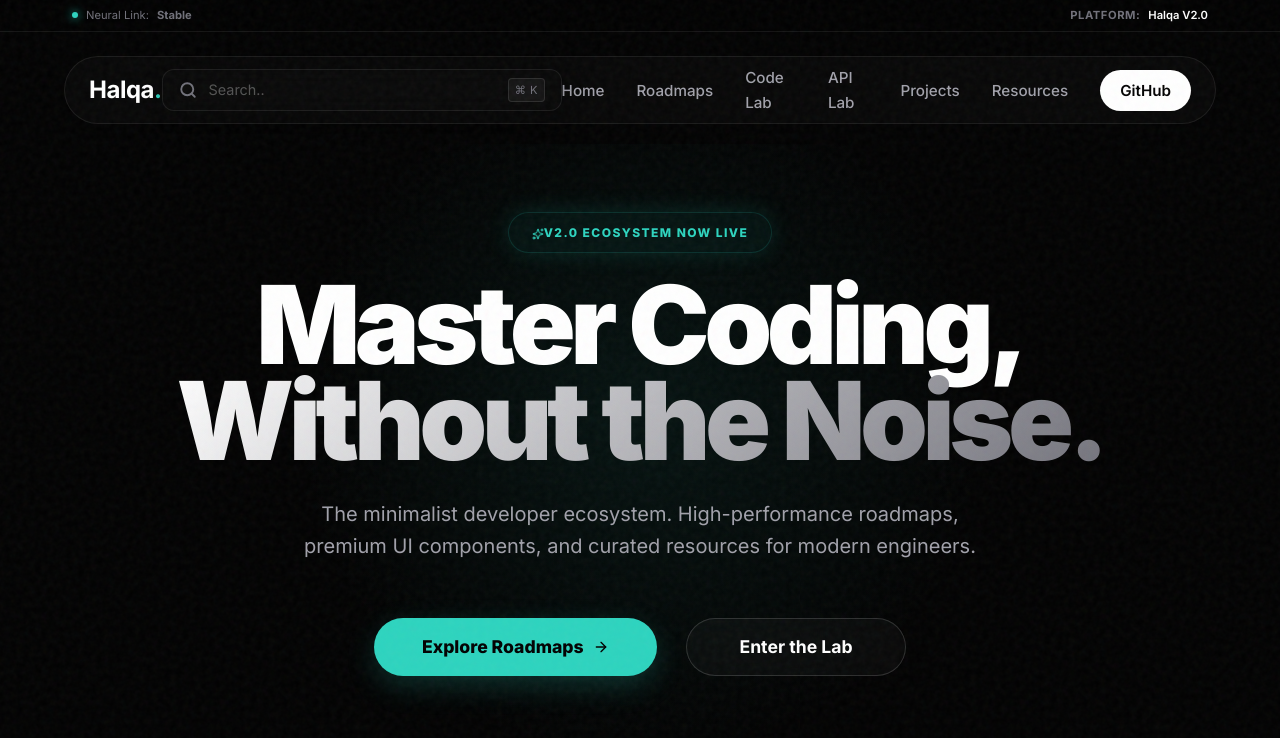
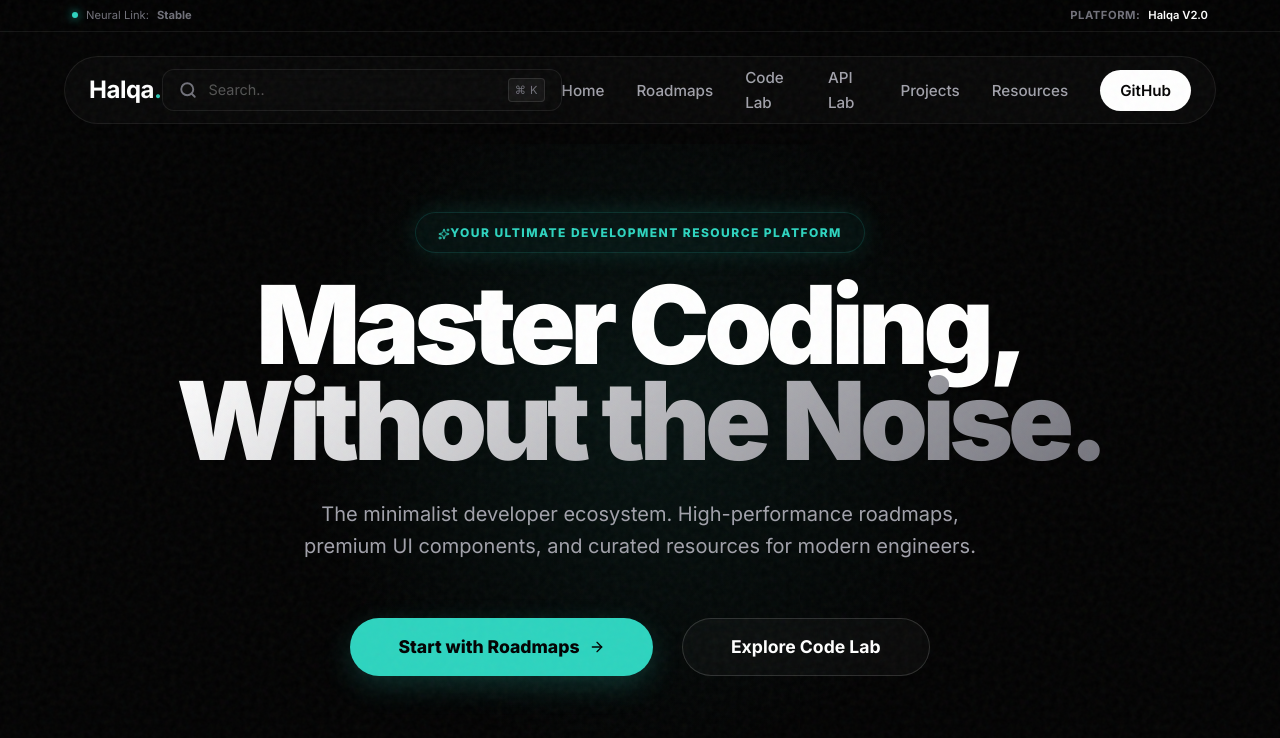
Before and after one commit to Shuvo-code-dev/Halqa, a Next.js app in the folder web/: page / in a window 1280 px wide. Shown: the top 738 px of the page. Built offline with nearby package versions, Linux system fonts and the light colour scheme.

Commit message:
feat: implement home page with GSAP animations and featured lab components

```diff
--- a/web/src/app/page.tsx
+++ b/web/src/app/page.tsx
@@ -113,7 +113,7 @@ export default function Home() {
       <section className={styles.hero}>
         <div className={styles.heroBadge}>
           <Sparkles className="w-3 h-3 inline-block mr-2" />
-          V2.0 ECOSYSTEM NOW LIVE
+          YOUR ULTIMATE DEVELOPMENT RESOURCE PLATFORM
         </div>
         <h1 className={styles.title}>
           Master Coding, <br />
@@ -125,13 +125,13 @@ export default function Home() {
         <div className={styles.actions}>
           <TouchScale isLarge={false} scale={0.96}>
             <Link href="/roadmaps" className={styles.primaryBtn}>
-              Explore Roadmaps
+              Start with Roadmaps
               <ArrowRight className="w-4 h-4 ml-1" />
             </Link>
           </TouchScale>
           <TouchScale isLarge={false} scale={0.96}>
             <Link href="/codelab" className={styles.secondaryBtn}>
-              Enter the Lab
+              Explore Code Lab
             </Link>
           </TouchScale>
         </div>
@@ -269,7 +269,7 @@ export default function Home() {
           <TouchScale isLarge={true}>
             <div className={`${styles.bentoItem} glass-panel`}>
               <span className={styles.bentoIcon}>🌎</span>
-              <h3 className={styles.bentoTitle}>Open Ecosystem</h3>
+              <h3 className={styles.bentoTitle}>Open Source</h3>
               <p className={styles.bentoDesc}>
                 Free forever. Community contribution driven.
               </p>
@@ -282,7 +282,7 @@ export default function Home() {
       <section className={styles.ctaSection}>
          <h2 className={styles.ctaTitle}>Ready to <br/><span className="text-gradient">Elevate?</span></h2>
          <TouchScale isLarge={true}>
-           <Link href="/roadmaps" className={styles.primaryBtn} style={{ display: 'inline-flex', padding: '1.5rem 4rem', fontSize: '1.4rem' }}>
+           <Link href="https://github.com/Shuvo-code-dev/Halqa/" className={styles.primaryBtn} style={{ display: 'inline-flex', padding: '1.5rem 4rem', fontSize: '1.4rem' }}>
               Join the Halqa Network
            </Link>
          </TouchScale>
```
